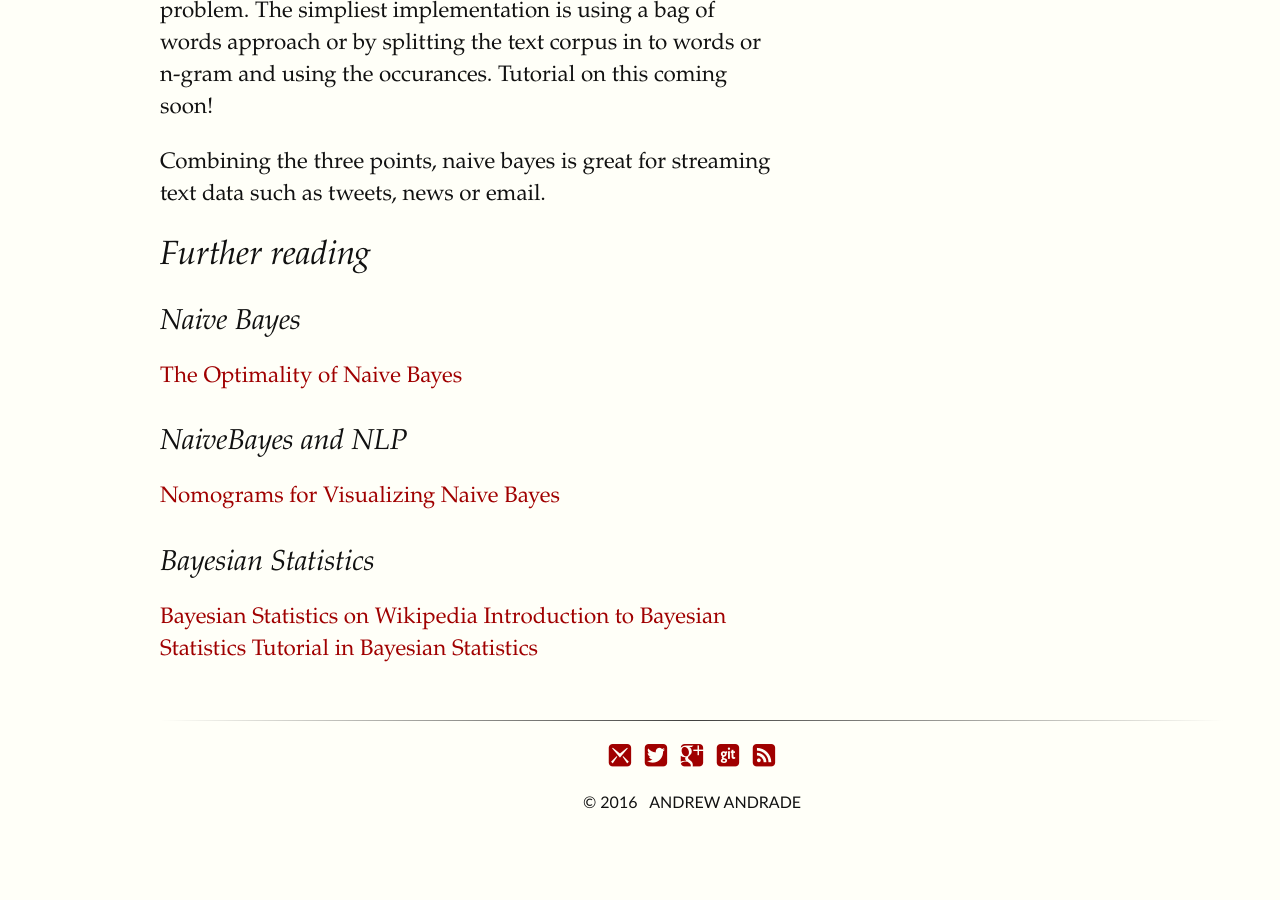
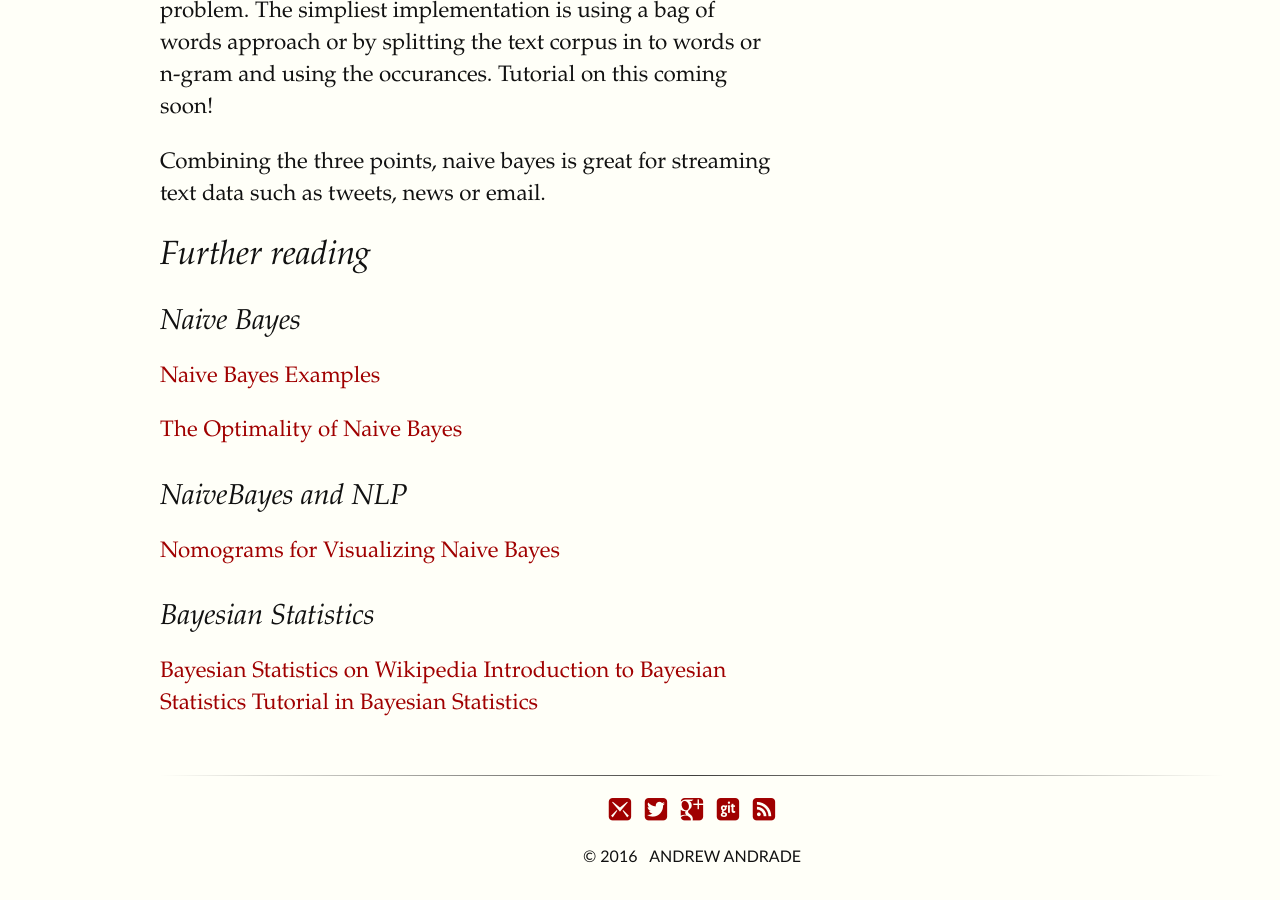
Before and after one commit to datascienceguide/datascienceguide.github.io, a Jekyll site: the page built from _posts/prediction/classification/2016-10-29-naive-bayes-classifier.md, in a window 1280 px wide and 900 px high, scrolled down 8426 px. Built offline with Jekyll 4.4.1, drawn with Linux system fonts in a browser that asks for light colours; formulas are drawn with MathJax 3; before the commit the page ends 9272 px from its top, so only the background shows below that.

Commit message:
added link to naive bayes

```diff
--- a/_posts/prediction/classification/2016-10-29-naive-bayes-classifier.md
+++ b/_posts/prediction/classification/2016-10-29-naive-bayes-classifier.md
@@ -198,6 +198,8 @@ Combining the three points, naive bayes is great for streaming text data such as
 
 ### Naive Bayes
 
+[Naive Bayes Examples](gicl.cs.drexel.edu/images/2/21/Regli-casino-example.pdf)
+
 [The Optimality of Naive Bayes](http://www.saedsayad.com/docs/Optimality_of_Naive_Bayes.pdf)
 
 ### NaiveBayes and NLP
```
